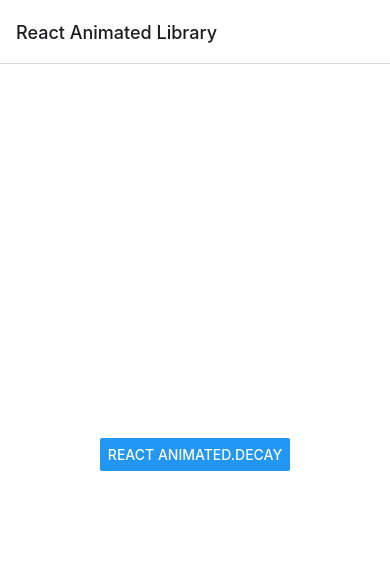
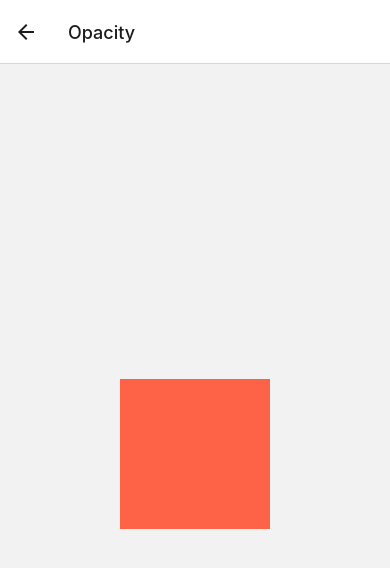
Before and after one commit to filipemelo2002/ReactAnimated, a React Native app: screen /Opacity in a window 390 px wide. Shown: the top 568 px of the page. Built offline with nearby package versions, Linux system fonts and the light colour scheme.

Commit message:
Add Opacity Animation

```diff
--- a/App.js
+++ b/App.js
@@ -1,5 +1,6 @@
 import React from 'react';
 import Decay from './src/Decay';
+import Opacity from './src/Opacity';
 import ReactAnimated from './src';
 import { NavigationContainer } from '@react-navigation/native';
 import { createNativeStackNavigator } from '@react-navigation/native-stack';
@@ -12,6 +13,7 @@ export default function App() {
     <NavigationContainer>
       <Stack.Navigator initialRouteName="Home">
         <Stack.Screen name="Home" component={ReactAnimated}  options={{ title: 'React Animated Library' }} />
+        <Stack.Screen name="Opacity" component={Opacity}  options={{ title: 'Opacity' }} />
         <Stack.Screen name="Decay" component={Decay}  options={{ title: 'Decay' }} />
       </Stack.Navigator>
     </NavigationContainer>
--- /dev/null
+++ b/src/Opacity.js
@@ -0,0 +1,47 @@
+import React, { useRef } from "react";
+import { StyleSheet, View, Animated, TouchableWithoutFeedback } from "react-native";
+
+const Opacity = () => {
+  const animation = useRef(new Animated.Value(1)).current;
+
+  const startAnimation = () => {
+    Animated.timing(animation, {
+      toValue: 0,
+      duration: 350,
+      useNativeDriver: true
+    }).start(() => {
+      Animated.timing(animation, {
+        toValue: 1,
+        duration: 500,
+        useNativeDriver: true
+      }).start();
+    });
+  }
+
+  const animatedStyles = {
+    opacity: animation
+  }
+
+  return (
+    <View style={styles.container}>
+        <TouchableWithoutFeedback onPress={startAnimation}>
+          <Animated.View style={[styles.box, animatedStyles]} />
+        </TouchableWithoutFeedback>
+      </View>
+  )
+}
+
+const styles = StyleSheet.create({
+  container: {
+    flex: 1,
+    alignItems: "center",
+    justifyContent: "center",
+  },
+  box: {
+    width: 150,
+    height: 150,
+    backgroundColor: "tomato",
+  }
+});
+
+export default Opacity;
--- a/src/index.js
+++ b/src/index.js
@@ -7,7 +7,12 @@ const ReactAnimated = ({navigation}) => {
   return (
     <ScrollView style={styles.scrollView} contentContainerStyle={styles.container}>
       <View style={styles.container}>
-        <Button title="React Animated.decay" onPress={()=> navigation.navigate("Decay")} style={styles.button}/>
+        <View style={{marginBottom: 8}}>
+          <Button title="Opacity" onPress={()=> navigation.navigate("Opacity")}/>
+        </View>
+        <View style={{marginBottom: 8}}>
+          <Button title="React Animated.decay" onPress={()=> navigation.navigate("Decay")} style={styles.button}/>
+        </View>
       </View>
     </ScrollView>
   )
@@ -22,9 +27,6 @@ const styles = StyleSheet.create({
     backgroundColor: '#fff',
     alignItems: 'center',
     justifyContent: 'center',
-  },
-  button: {
-    textTransform: "none"
   }
 });
 
```
